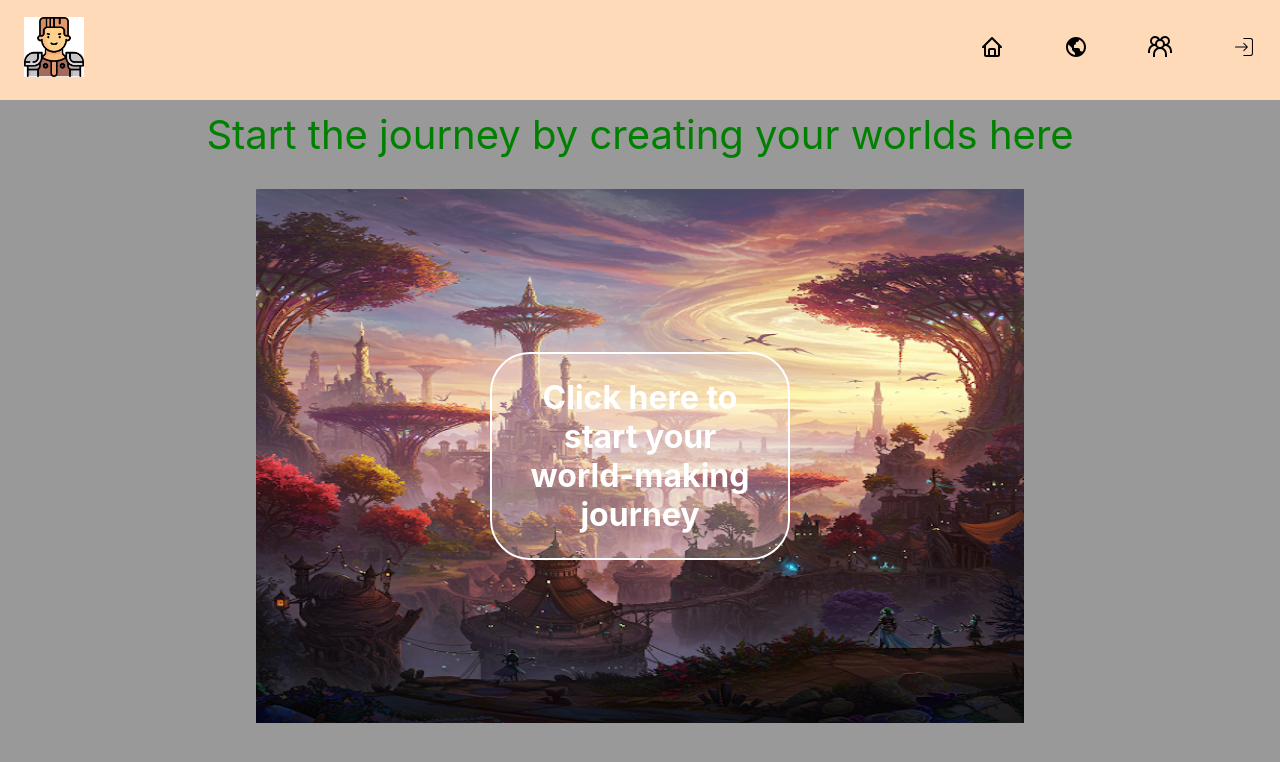
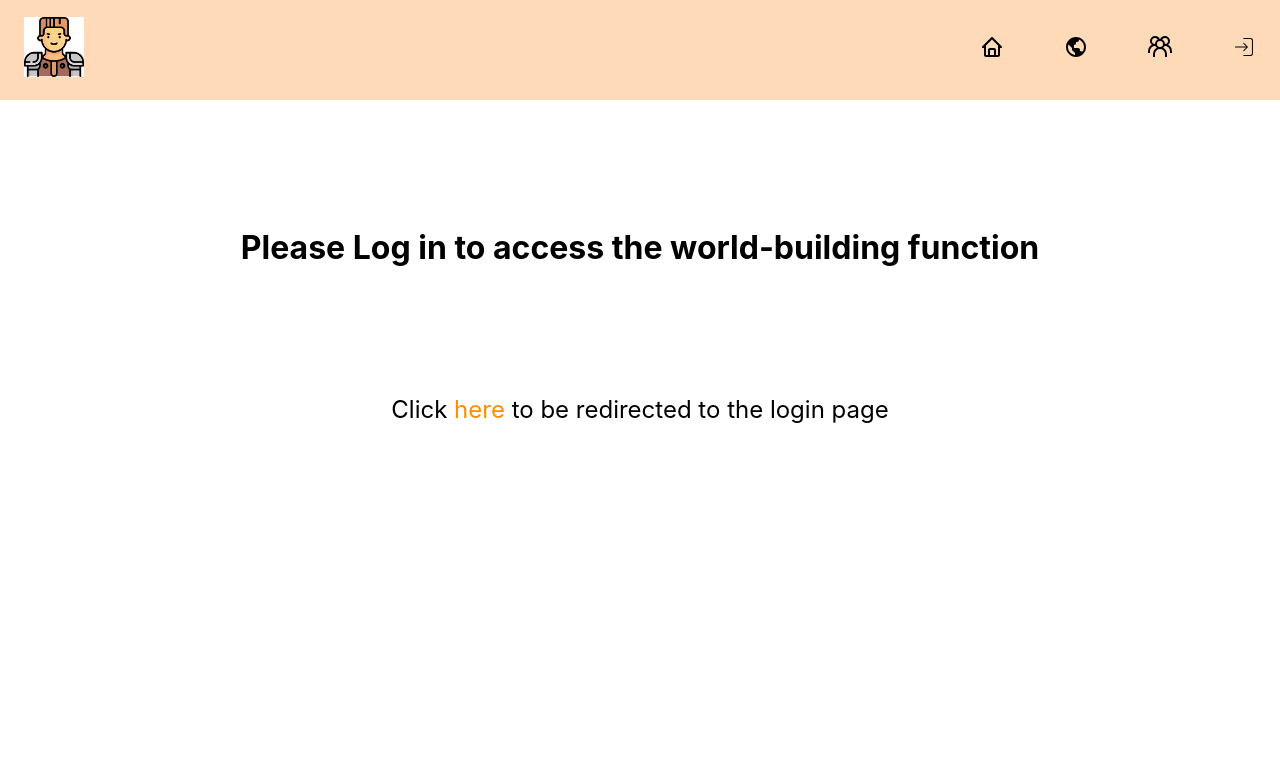
Before and after one commit to eprim7/tavern_keeper, a React (Create React App) app in the folder tavern_keeper/: page /world in a window 1280 px wide. Shown: the top 762 px of the page. Built offline with nearby package versions, Linux system fonts and the light colour scheme; no server answers.

Commit message:
made it to where users can only access the world page after they have logged in

```diff
--- a/tavern_keeper/src/pages/Signin/Signin.jsx
+++ b/tavern_keeper/src/pages/Signin/Signin.jsx
@@ -27,11 +27,11 @@ function Signin() {
           },
         })
         .then((res) => {
-          setProfile(res.data); // Update state
-          localStorage.setItem("email", res.data.email); // ✅ Use `res.data.email` directly
-          localStorage.setItem("isLoggedIn", "true"); // Set login status
-          setIsLoggedIn(true); // Update state
-          navigate("/"); // Redirect to homepage on successful login
+          setProfile(res.data);
+          localStorage.setItem("email", res.data.email);
+          localStorage.setItem("isLoggedIn", "true");
+          setIsLoggedIn(true);
+          navigate("/");
         })
         .catch((err) => console.log(err));
     }
--- a/tavern_keeper/src/pages/World/World.jsx
+++ b/tavern_keeper/src/pages/World/World.jsx
@@ -7,17 +7,30 @@ import InitialWorldPopup from "../../components/InitialWorldPopup/InitialWorldPo
 function World() {
     const [isPopupOpen, setIsPopupOpen] = useState(false);
 
+    let signedIn = localStorage.getItem("isLoggedIn") === "true"; // Ensure it's a boolean
+
+    // This is what shows if the user is not signed in
+    if (!signedIn) {
+        return (
+            <>
+                <Header />
+                <h1 className={styles.header}>Please Log in to access the world-building function</h1>
+                <p className={styles.paragraph}>Click <Link to='/signin' className={styles.span}>here</Link> to be redirected to the login page</p>
+            </>
+        );
+    }
+
+    // This is what shows if the user is signed in
     return (
         <>
             <Header />
             <div className={styles.hero}>
-                <div className={styles.card} >
+                <div className={styles.card}>
                     <h3 className={styles.h3} onClick={() => setIsPopupOpen(true)}>
                         <Link className={styles.link}>Click here to start your world-making journey</Link>
                     </h3>
                 </div>
-                {isPopupOpen && <InitialWorldPopup closeModal={setIsPopupOpen}/>}
-
+                {isPopupOpen && <InitialWorldPopup closeModal={setIsPopupOpen} />}
             </div>
         </>
     );
--- a/tavern_keeper/src/pages/World/World.module.css
+++ b/tavern_keeper/src/pages/World/World.module.css
@@ -54,6 +54,20 @@
 .h2{
     color: black;
 }
+.header{
+    text-align: center;
+    margin-top: 10%;
+}
+.paragraph{
+    text-align: center;
+    margin-top: 10%;
+    font-size: 1.5rem
+}
+.span{
+    color: #ff8c00;
+    cursor: pointer;
+    font-size: 1.5rem
+}
 @media (max-width: 768px) {
     .hero::before {
         font-size: 1.8rem;
```
